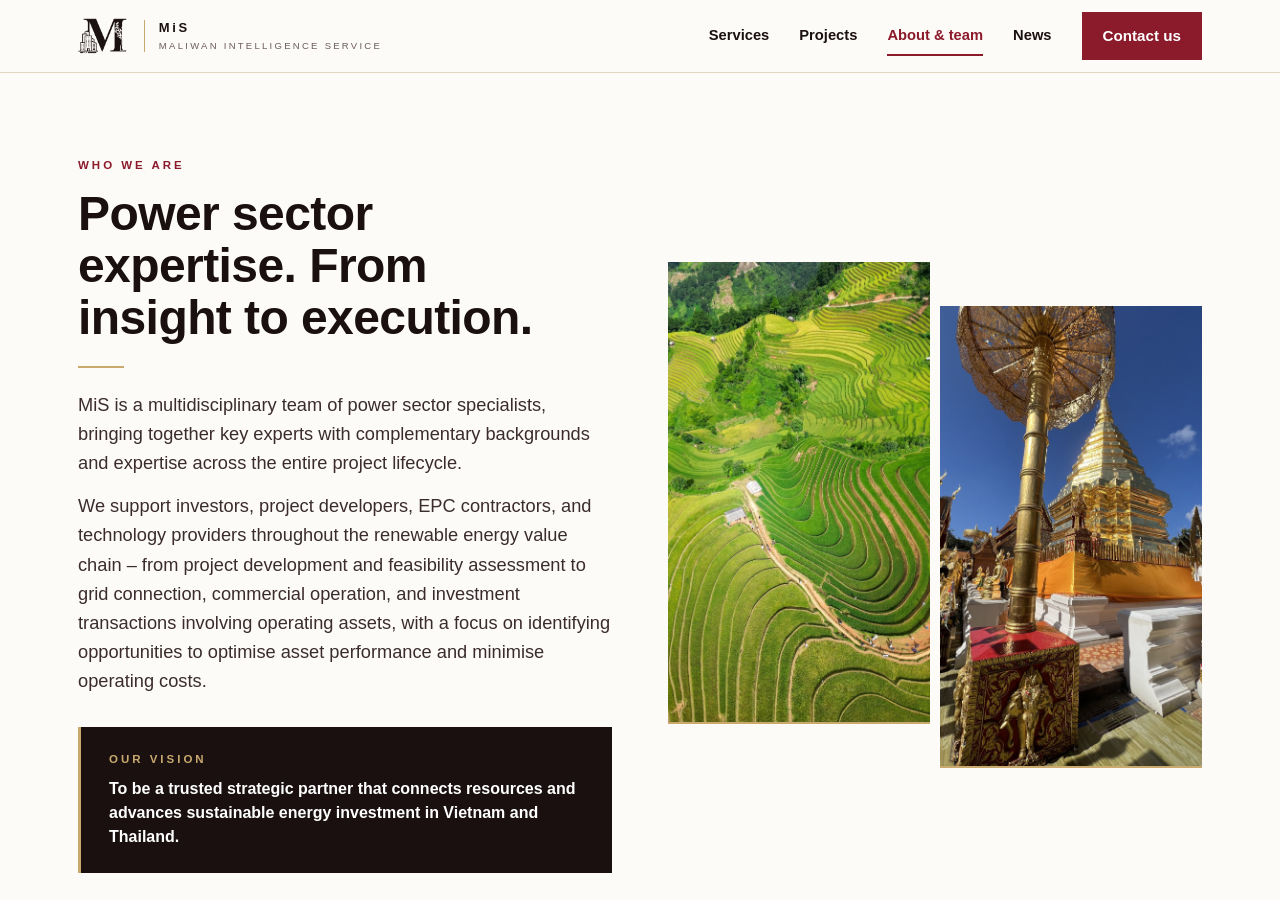
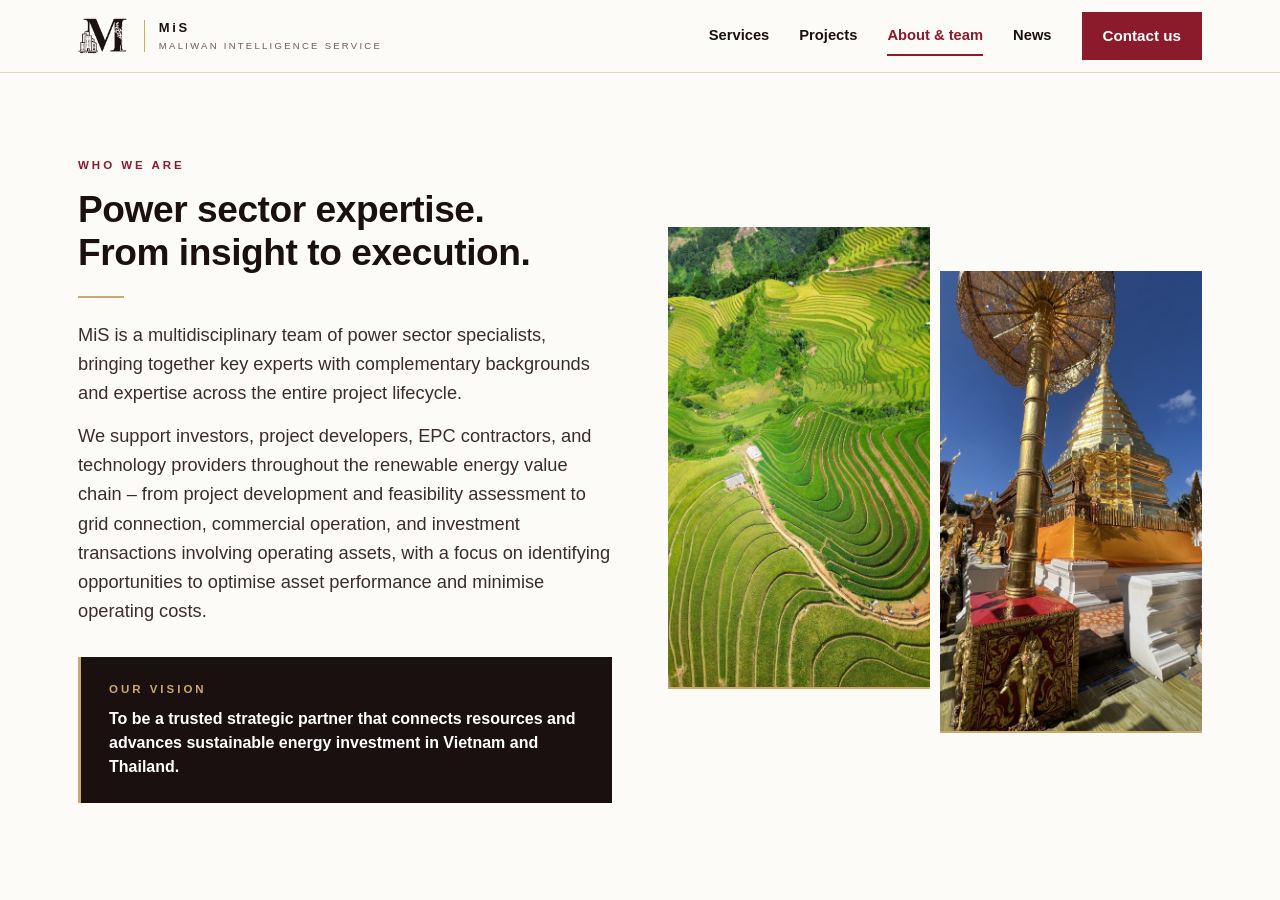
Before and after one commit to nguyenductam1986/mis-website, a Jekyll site: the page about/index.html, which Jekyll copies as it is, in a window 1280 px wide and 900 px high. Built offline with Jekyll 4.4.1, drawn with Linux system fonts in a browser that asks for light colours; some of the changed text lies outside the part shown.

Commit message:
About: update Team experience heading; refine hero heading size
Co-Authored-By: Claude Opus 5.5 <noreply@anthropic.com>
Claude-Session: https://claude.ai/code/session_01RsKz4B4vyPCHM6WjTqy7R8

```diff
--- a/about/index.html
+++ b/about/index.html
@@ -34,7 +34,7 @@
 <section class="wrap pagehead"><div class="split center">
   <div class="rv">
     <div class="eyebrow">Who we are</div>
-    <h1 style="margin-top:14px">Power sector expertise. From insight to execution.</h1><div class="rule"></div>
+    <h1 style="margin-top:14px;font-size:clamp(1.9rem,2.9vw,2.5rem);line-height:1.15">Power sector expertise.<span style="display:block">From insight to execution.</span></h1><div class="rule"></div>
     <p class="lead" style="margin-top:22px">MiS is a multidisciplinary team of power sector specialists, bringing together key experts with complementary backgrounds and expertise across the entire project lifecycle.</p><p class="lead" style="margin-top:14px">We support investors, project developers, EPC contractors, and technology providers throughout the renewable energy value chain – from project development and feasibility assessment to grid connection, commercial operation, and investment transactions involving operating assets, with a focus on identifying opportunities to optimise asset performance and minimise operating costs.</p>
     <div class="box" style="margin-top:32px"><div class="eyebrow">Our vision</div><p>To be a trusted strategic partner that connects resources and advances sustainable energy investment in Vietnam and Thailand.</p></div>
   </div>
@@ -66,7 +66,7 @@
 </section>
 
 <section class="tint mt band" id="experience"><div class="wrap">
-  <div class="head rv"><div class="eyebrow">Why MiS · Team experience</div><h2>Five seats at the table</h2><div class="rule"></div><p class="lead">Our people have sat in each of the five roles of a power project, often on the same project. We know where the handovers between parties usually get stuck.</p></div>
+  <div class="head rv"><div class="eyebrow">Why MiS · Team experience</div><h2>We understand every side of the project.</h2><div class="rule"></div><p class="lead">Our people have sat in each of the five roles of a power project, often on the same project. We know where the handovers between parties usually get stuck.</p></div>
   <div class="rv"><div class="seats"><div>Owner &amp; investor</div><div>Consultant</div><div>EPC &amp; OEM</div><div>System integrator</div><div>Plant operator</div></div></div>
   <div class="rv" style="margin-top:14px;background:var(--o)"><div class="stats" style="background:var(--o)">
     <div><div class="num">~1.8 GW</div><div class="xs">renewables taken to COD in Vietnam and Laos</div></div>
```
